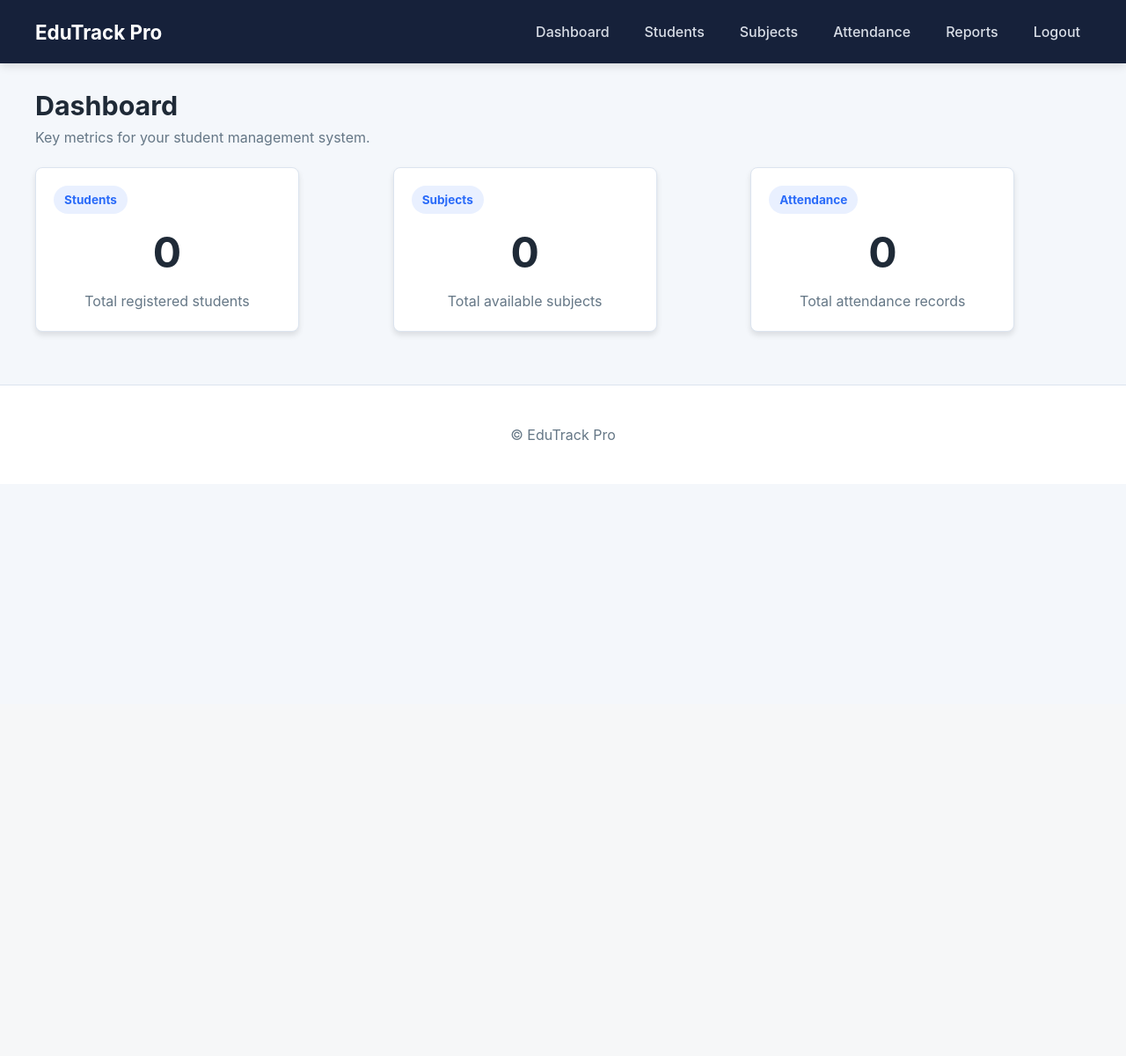
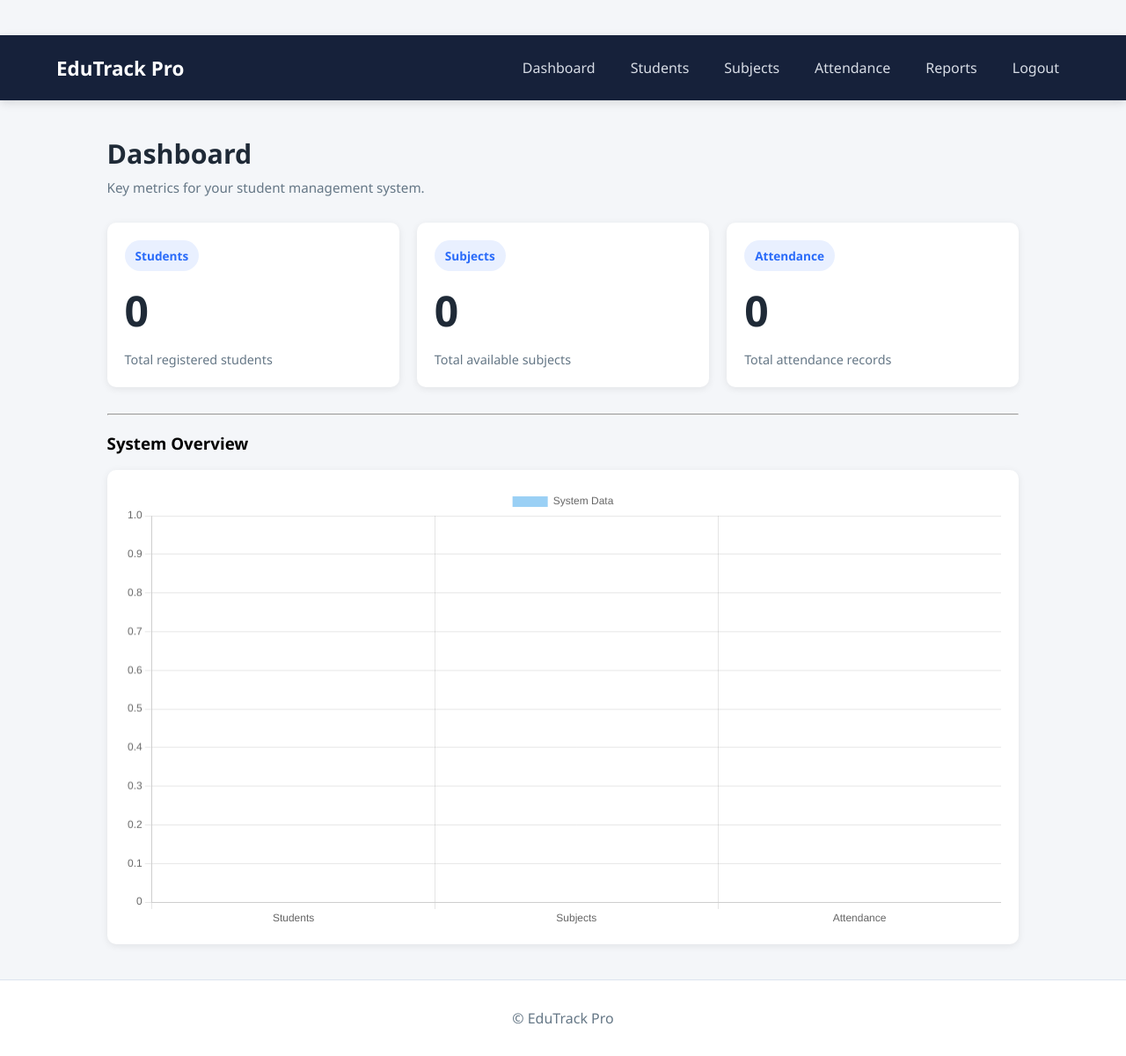
Before and after one commit to tejaskale123/sms-project, a Django app: page /dashboard/ in a window 1280 px wide. Shown: the whole page at 88% size. Before the commit the page ends 501 px from the top, so only its background shows below. Run offline with Django 4.2, Linux system fonts and the light colour scheme; the visitor is signed in with stand-in values (Sample User, id 1); data that the repository does not hold is empty.

Commit message:
UI improved and dashboard updated

```diff
--- a/apps/accounts/views.py
+++ b/apps/accounts/views.py
@@ -5,27 +5,42 @@ from apps.students.models import Student
 from apps.subjects.models import Subject
 from apps.attendance.models import Attendance
 
+
+# 🔐 LOGIN VIEW
 def user_login(request):
     if request.method == 'POST':
         username = request.POST.get('username')
         password = request.POST.get('password')
 
+        # 🔍 Debug (optional)
+        # print(username, password)
+
         user = authenticate(request, username=username, password=password)
 
         if user is not None:
             login(request, user)
+
+            # 🔥 ROLE BASED REDIRECT (IMPORTANT)
+            if hasattr(user, 'role'):
+                if user.role == 'admin':
+                    return redirect('/dashboard/')
+                elif user.role == 'teacher':
+                    return redirect('/attendance/')
+
+            # fallback
             return redirect('/dashboard/')
+
         else:
-            return render(request, 'accounts/login.html', {'error': 'Invalid credentials'})
+            return render(request, 'accounts/login.html', {
+                'error': 'Invalid credentials'
+            })
 
     return render(request, 'accounts/login.html')
 
 
+# 📊 DASHBOARD
 @login_required
 def dashboard(request):
-    """
-    Dashboard view to display key statistics.
-    """
     total_students = Student.objects.count()
     total_subjects = Subject.objects.count()
     total_attendance = Attendance.objects.count()
@@ -39,6 +54,8 @@ def dashboard(request):
     return render(request, 'dashboard.html', context)
 
 
+# 🚪 LOGOUT
+@login_required
 def user_logout(request):
     logout(request)
     return redirect('/accounts/login/')
--- a/edutrack_pro/urls.py
+++ b/edutrack_pro/urls.py
@@ -23,6 +23,7 @@ from apps.accounts.views import dashboard  # Import dashboard view
 def home(request):
     return redirect('/dashboard/')  # Redirect to dashboard
 
+
 urlpatterns = [
     path('', home),  # ✅ now works
     path('admin/', admin.site.urls),
--- a/static/css/style.css
+++ b/static/css/style.css
@@ -16,10 +16,9 @@
 }
 
 body {
+    font-family: 'Segoe UI', sans-serif;
+    background: #f4f6f9;
     margin: 0;
-    font-family: Inter, system-ui, -apple-system, BlinkMacSystemFont, "Segoe UI", sans-serif;
-    background: var(--bg);
-    color: var(--text);
 }
 
 a {
@@ -28,12 +27,6 @@ a {
 
 img {
     max-width: 100%;
-}
-
-.container {
-    width: min(1200px, calc(100% - 40px));
-    margin: 0 auto;
-    padding: 30px 0;
 }
 
 .site-header {
@@ -48,6 +41,8 @@ img {
     justify-content: space-between;
     gap: 20px;
     padding: 16px 0;
+    width: 90%;
+    margin: 0 auto;
 }
 
 .brand {
@@ -78,46 +73,56 @@ img {
     color: #ffffff;
 }
 
-.page-section {
+.container {
+    width: 90%;
+    margin: 40px auto;
+}
+
+.page-header {
+    display: flex;
+    justify-content: space-between;
+    align-items: center;
     margin-bottom: 30px;
 }
 
-.section-header {
-    display: flex;
-    align-items: center;
-    justify-content: space-between;
-    gap: 20px;
-    margin-bottom: 24px;
-    flex-wrap: wrap;
+.page-header > div:first-child h2 {
+    margin: 0 0 8px 0;
+    font-size: 1.9rem;
+    color: var(--text);
 }
 
-.section-header h1 {
+.page-header > div:first-child p {
     margin: 0;
-    font-size: 1.9rem;
+    color: var(--muted);
+    font-size: 0.95rem;
 }
 
-.section-subtitle {
-    margin: 8px 0 0;
-    color: var(--muted);
-}
-
+/* Cards Grid Layout */
 .cards {
     display: grid;
-    grid-template-columns: repeat(auto-fit, minmax(220px, 1fr));
+    grid-template-columns: repeat(auto-fit, minmax(250px, 1fr));
     gap: 20px;
+    margin-bottom: 30px;
 }
 
 .card {
-    background: var(--surface);
-    border: 1px solid var(--border);
-    border-radius: 18px;
-    box-shadow: 0 20px 45px var(--shadow);
-    padding: 28px;
+    width: 100%;
+    background: white;
+    padding: 20px;
+    border-radius: 10px;
+    box-shadow: 0 2px 8px rgba(0, 0, 0, 0.08);
+    transition: transform 0.2s ease, box-shadow 0.2s ease;
+}
+
+.card:hover {
+    transform: translateY(-2px);
+    box-shadow: 0 4px 12px rgba(0, 0, 0, 0.12);
 }
 
 .card-stats {
-    display: grid;
-    gap: 14px;
+    display: flex;
+    flex-direction: column;
+    gap: 12px;
 }
 
 .card-label {
@@ -137,37 +142,35 @@ img {
     margin: 0;
     font-size: 3rem;
     color: var(--text);
+    font-weight: bold;
 }
 
 .card-description {
     margin: 0;
     color: var(--muted);
     line-height: 1.6;
+    font-size: 0.9rem;
 }
 
+/* Table Styling */
 .table {
     width: 100%;
     border-collapse: collapse;
-    background: transparent;
-}
-
-.table thead tr {
-    background: #16213a;
-    color: white;
-}
-
-.table th,
-.table td {
-    padding: 16px 18px;
-    border-bottom: 1px solid var(--border);
-    text-align: left;
-    vertical-align: middle;
 }
 
 .table th {
+    background: #1e2a44;
+    color: white;
+    padding: 12px;
+    text-align: left;
     font-size: 0.95rem;
     font-weight: 700;
     letter-spacing: 0.02em;
+}
+
+.table td {
+    padding: 12px;
+    border-bottom: 1px solid #eee;
 }
 
 .table tbody tr {
@@ -320,49 +363,38 @@ img {
     border-top: 1px solid var(--border);
 }
 
-/* Dashboard Styles */
-.dashboard-container {
-    max-width: 1200px;
-    margin: 0 auto;
+.site-footer .container {
+    margin: 16px auto;
 }
 
-.dashboard-container h2 {
-    text-align: center;
-    margin-bottom: 30px;
-    color: #2c3e50;
+/* Responsive */
+@media (max-width: 768px) {
+    .header-inner {
+        flex-direction: column;
+        gap: 12px;
     }
 
-.stats-cards {
-    display: flex;
-    justify-content: space-around;
-    flex-wrap: wrap;
-    gap: 20px;
+    .main-nav {
+        flex-direction: column;
+        width: 100%;
     }
 
-.card {
-    background: white;
-    border-radius: 8px;
-    box-shadow: 0 4px 6px rgba(0, 0, 0, 0.1);
-    padding: 20px;
-    text-align: center;
-    width: 300px;
-    transition: transform 0.3s ease, box-shadow 0.3s ease;
+    .page-header {
+        flex-direction: column;
+        align-items: flex-start;
+        gap: 16px;
     }
 
-.card:hover {
-    transform: translateY(-5px);
-    box-shadow: 0 8px 12px rgba(0, 0, 0, 0.15);
+    .cards {
+        grid-template-columns: 1fr;
     }
 
-.card h3 {
-    margin-bottom: 10px;
-    color: #34495e;
-    font-size: 1.2em;
+    .table {
+        font-size: 0.85rem;
     }
 
-.stat-number {
-    font-size: 2.5em;
-    font-weight: bold;
-    color: #3498db;
-    margin: 0;
+    .table td,
+    .table th {
+        padding: 8px;
     }
+}
--- a/templates/base.html
+++ b/templates/base.html
@@ -24,9 +24,11 @@
     </div>
 </header>
 
-<main class="container">
-    {% block content %}
-    {% endblock %}
+<main>
+    <div class="container">
+        {% block content %}
+        {% endblock %}
+    </div>
 </main>
 
 <footer class="site-footer">
--- a/templates/dashboard.html
+++ b/templates/dashboard.html
@@ -1,11 +1,12 @@
 {% extends 'base.html' %}
 
 {% block content %}
-<section class="page-section dashboard-section">
-    <div class="section-header">
+<div class="container">
+
+<div class="page-header">
     <div>
-            <h1>Dashboard</h1>
-            <p class="section-subtitle">Key metrics for your student management system.</p>
+        <h2>Dashboard</h2>
+        <p>Key metrics for your student management system.</p>
     </div>
 </div>
 
@@ -28,5 +29,31 @@
         <p class="card-description">Total attendance records</p>
     </article>
 </div>
-</section>
+
+<hr>
+
+<h3>System Overview</h3>
+
+<div class="card">
+    <canvas id="attendanceChart"></canvas>
+</div>
+
+<script src="https://cdn.jsdelivr.net/npm/chart.js"></script>
+
+<script>
+const ctx = document.getElementById('attendanceChart');
+
+new Chart(ctx, {
+    type: 'bar',
+    data: {
+        labels: ['Students', 'Subjects', 'Attendance'],
+        datasets: [{
+            label: 'System Data',
+            data: [{{ total_students }}, {{ total_subjects }}, {{ total_attendance }}],
+        }]
+    }
+});
+</script>
+
+</div>
 {% endblock %}
```
Also changed, not shown: other parts of static/css/style.css (+60 -20 lines), apps/enrollments/admin.py (added, +7 -0 lines), apps/reports/models.py (deleted, +0 -7 lines), apps/students/views.py (+17 -0 lines), project_extraction.txt (+36 -64 lines), templates/accounts/login.html (+20 -1 lines), templates/attendance/list.html (+4 -6 lines), templates/attendance/mark.html (+3 -5 lines), templates/reports/report.html (+3 -5 lines), templates/students/add.html (+3 -5 lines), templates/students/delete.html (+20 -8 lines), templates/students/edit.html (+3 -5 lines), templates/students/list.html (+4 -6 lines), templates/subjects/add.html (+3 -5 lines), 2 more files. Lines whose indentation alone changed are shown as unchanged.
